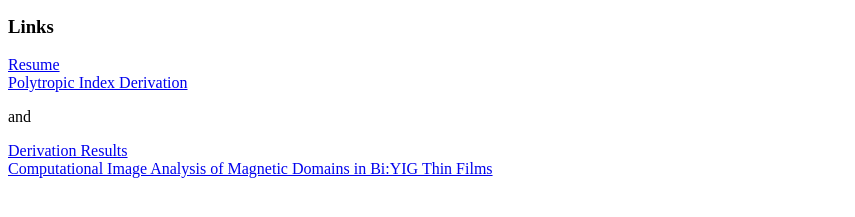
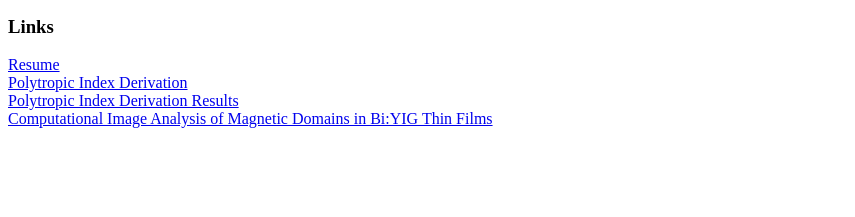
Before and after one commit to joeburton11/portfolio, a plain HTML site: page index.html in a window 1280 px wide. Shown: the part 101-318 px from the top of the page, without its empty margins (0-855 px from the left). Drawn offline with Linux system fonts and the light colour scheme.

Commit message:
Update index.html

```diff
--- a/index.html
+++ b/index.html
@@ -19,8 +19,8 @@
     <a href="josephburton-august2026.pdf">Resume</a>
     <br>
     <a href="Polytropic Index Derivation.pdf">Polytropic Index Derivation</a>
-    <p> and </p>
-    <a href="Derivation Results.pdf">Derivation Results</a>
+    <br>
+    <a href="Derivation Results.pdf">Polytropic Index Derivation Results</a>
     <br>
     <a href="Magnetic Domains.pdf">Computational Image Analysis of Magnetic Domains in Bi:YIG Thin Films</a>
 
```
